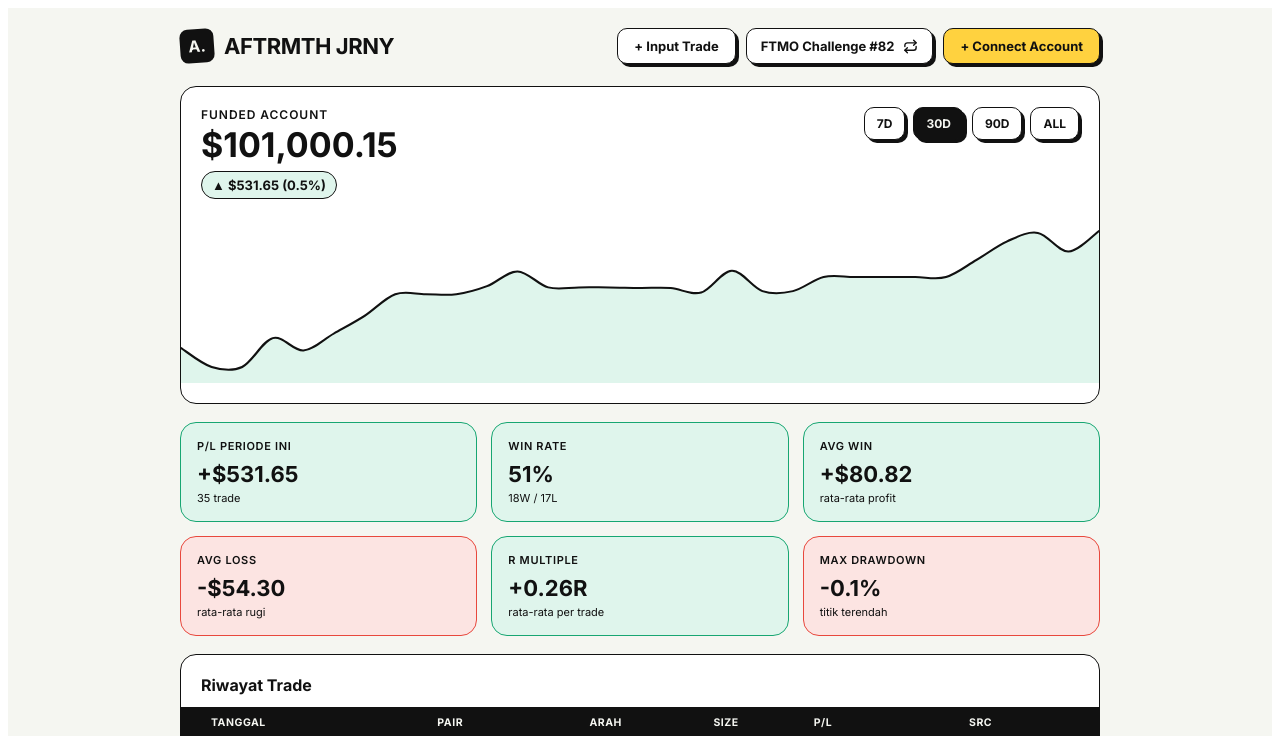
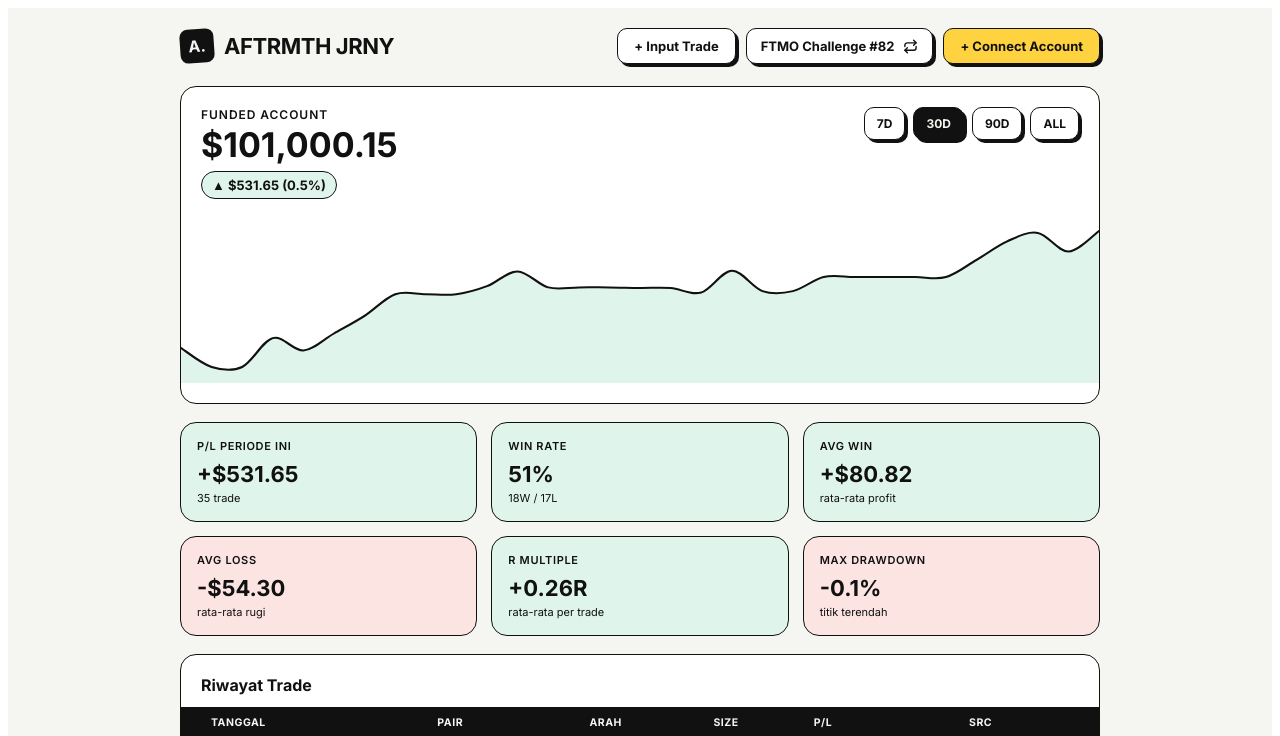
Before and after one commit to mrinsmnrs-ship-it/Aftermath-Journey, a React (Vite) app: page / in a window 1280 px wide. Shown: the top 736 px of the page. Built offline with nearby package versions, Linux system fonts and the light colour scheme.

Commit message:
Change border color for profit/loss metric cards
Updated border color for profit and loss metric cards.

```diff
--- a/src/components/Dashboard/AftermathDashboard.css
+++ b/src/components/Dashboard/AftermathDashboard.css
@@ -144,8 +144,8 @@
 .aftermath-dashboard .metric-label{ font-size:11px; color:var(--ink); text-transform:uppercase; letter-spacing:.06em; font-weight:600; margin-bottom:8px; }
 .aftermath-dashboard .metric-value{ font-size:22px; font-weight:700; color:var(--ink); }
 .aftermath-dashboard .metric-sub{ font-size:11px; color:var(--ink); margin-top:4px; }
-.aftermath-dashboard .metric-card.tone-profit{ background:var(--profit-tint); border-color:var(--profit); }
-.aftermath-dashboard .metric-card.tone-loss{ background:var(--loss-tint); border-color:var(--loss); }
+.aftermath-dashboard .metric-card.tone-profit{ background:var(--profit-tint); border-color:var(--stroke); }
+.aftermath-dashboard .metric-card.tone-loss{ background:var(--loss-tint); border-color:var(--stroke); }
 
 /* ---- Trade history ---- */
 .aftermath-dashboard .history-card h2{ font-size:16px; margin-bottom:12px; }
```
